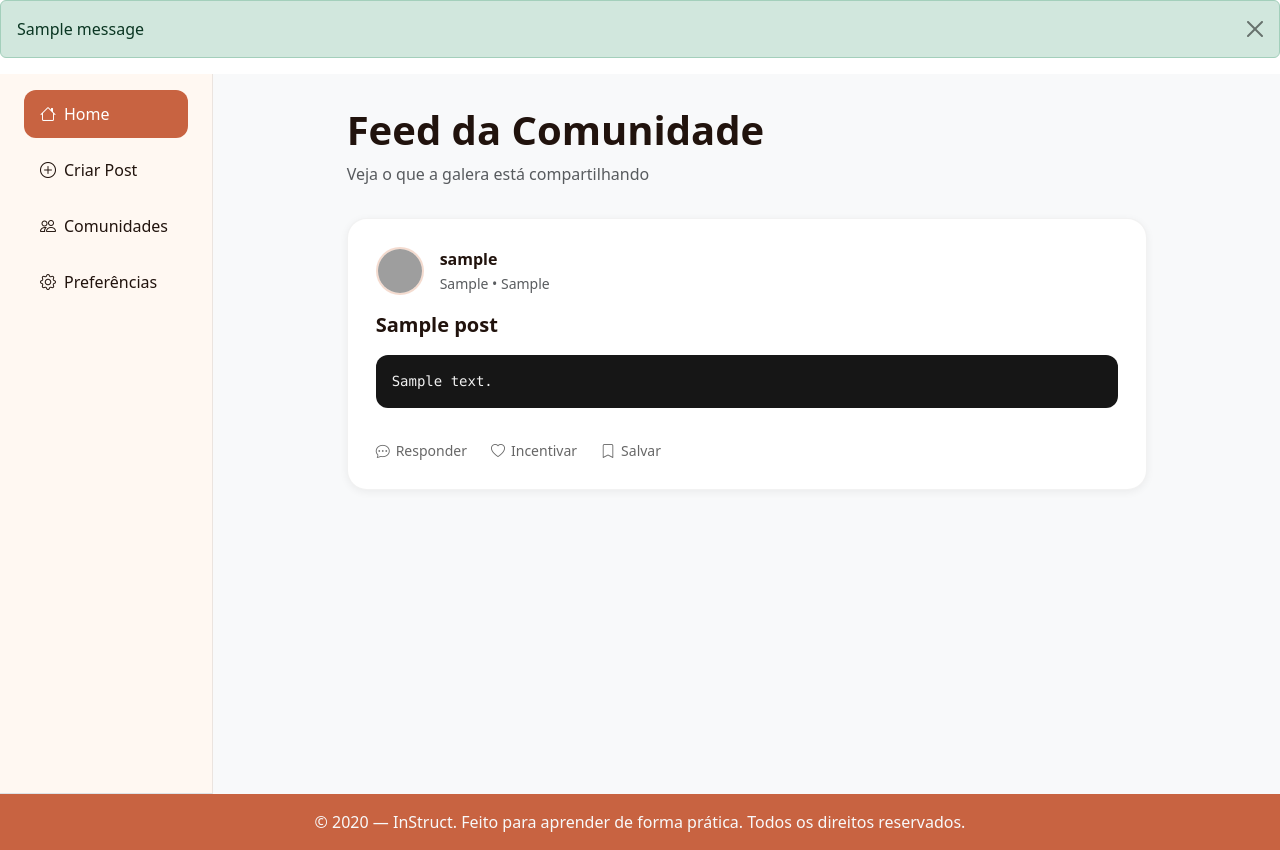
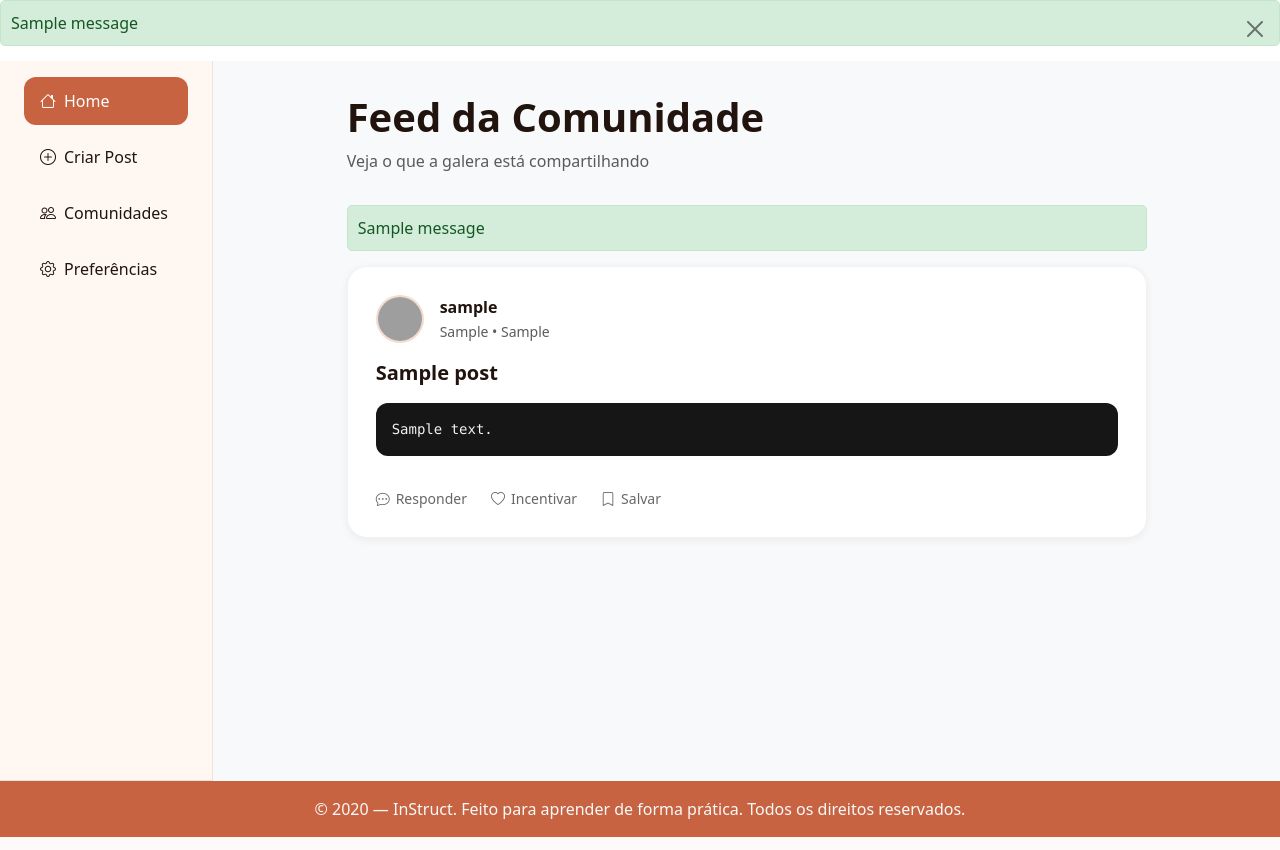
Before and after one commit to Lucas-Vinicius-dev/InStruct, a Flask app: template templates/home.html in a window 1280 px wide. Shown: the part 72-922 px from the top of the page. Run offline with Flask 3, Linux system fonts and the light colour scheme; the template is opened without the code that fills it: most values are stand-ins (such as "Sample title", 1, 10 or a date in 2020); one stand-in notice (Sample message) is shown; grey boxes are pictures that could not be loaded.

Commit message:
feat: publish success message added

```diff
--- a/app.py
+++ b/app.py
@@ -1,6 +1,11 @@
-from flask import Flask, render_template
+import csv, os
+from flask import Flask, render_template, request, redirect, url_for, flash
+from dotenv import load_dotenv
 
+load_dotenv()
 app = Flask(__name__)
+
+app.secret_key = os.environ.get('FLASK_SECRET_KEY')
 
 CSV_LOC = 'data/publish_data.csv'
 COLLUMN_HEADER = ['username','title','description','topico_principal','tipo_de_post','linguagem_selecionada','image','visibility']
@@ -55,6 +60,7 @@ def send_publish_data():
     }
 
     save_publish_data(publish_data)
+    flash('Publicação realizada!', 'success')
     return redirect(url_for('home'))
 
 
--- a/data/publish_data.csv
+++ b/data/publish_data.csv
@@ -1,4 +1,5 @@
 username,title,description,topico_principal,tipo_de_post,linguagem_selecionada,image,visibility
+
 ana.silva,"Consegui resolver o Two Sum usando HashMap!","def twoSum(nums, target):
     hashmap = {}  # valor -> índice
 
@@ -49,6 +50,3 @@ class BST:
                 cur = cur.right
         return False  ",Programação Competitiva,Discussão,Python,,public
 maria.codes,"Finalmente entendi como funciona o algoritmo de Dijkstra","Depois de implementar 3 vezes consegui. A persistência vale a pena!",Programação Competitiva,Discussão,C++,,public
-
-anônimo,testando,"for i in range(10):
-print(i)",Programação Competitiva,Discussão,Python,WhatsApp Image 2025-12-13 at 18.15.08.jpeg,public
--- a/static/css/custom.css
+++ b/static/css/custom.css
@@ -3,6 +3,16 @@
     --brand-rose-dark: #a44928;
     --sand: #fff8f2;
     --ink: #21130d;
+}
+
+
+.alert-success {
+    background-color: #d4edda;
+    color: #155724;
+    border: 1px solid #c3e6cb;
+    padding: 10px;
+    margin-bottom: 15px;
+    border-radius: 5px;
 }
 
 body {
--- a/templates/home.html
+++ b/templates/home.html
@@ -42,6 +42,15 @@
                     <h1 class="fw-bold">Feed da Comunidade</h1>
                     <p class="text-muted">Veja o que a galera está compartilhando</p>
                 </div>
+
+                {% with messages = get_flashed_messages(with_categories=true) %}
+                    {% if messages %}
+                       {% for category, message in messages %}
+                            <div class="alert-{{ category }}">{{ message }}</div>
+                        {% endfor %}
+                    {% endif %}
+                {% endwith %}
+
 
                 {% if posts %}
                     <div class="posts-list">
--- a/templates/publish.html
+++ b/templates/publish.html
@@ -168,7 +168,7 @@
 
                         <div class="col-6 col-md-6 border p-4 rounded bg-light">
                             <label for="imageUpload" class="form-label">Selecionar Arquivo </label>
-                            <input class="form-control" name="image" type="file" id="imageUpload" accept="image/*" required>
+                            <input class="form-control" name="image" type="file" id="imageUpload" accept=".jpg, .jpeg, .png, image/jpeg, image/png">
                             <div class="mt-2 form-text">Formatos permitidos: JPG, PNG.</div>
                         </div>
 
```
Also changed, not shown: 2 other files.
